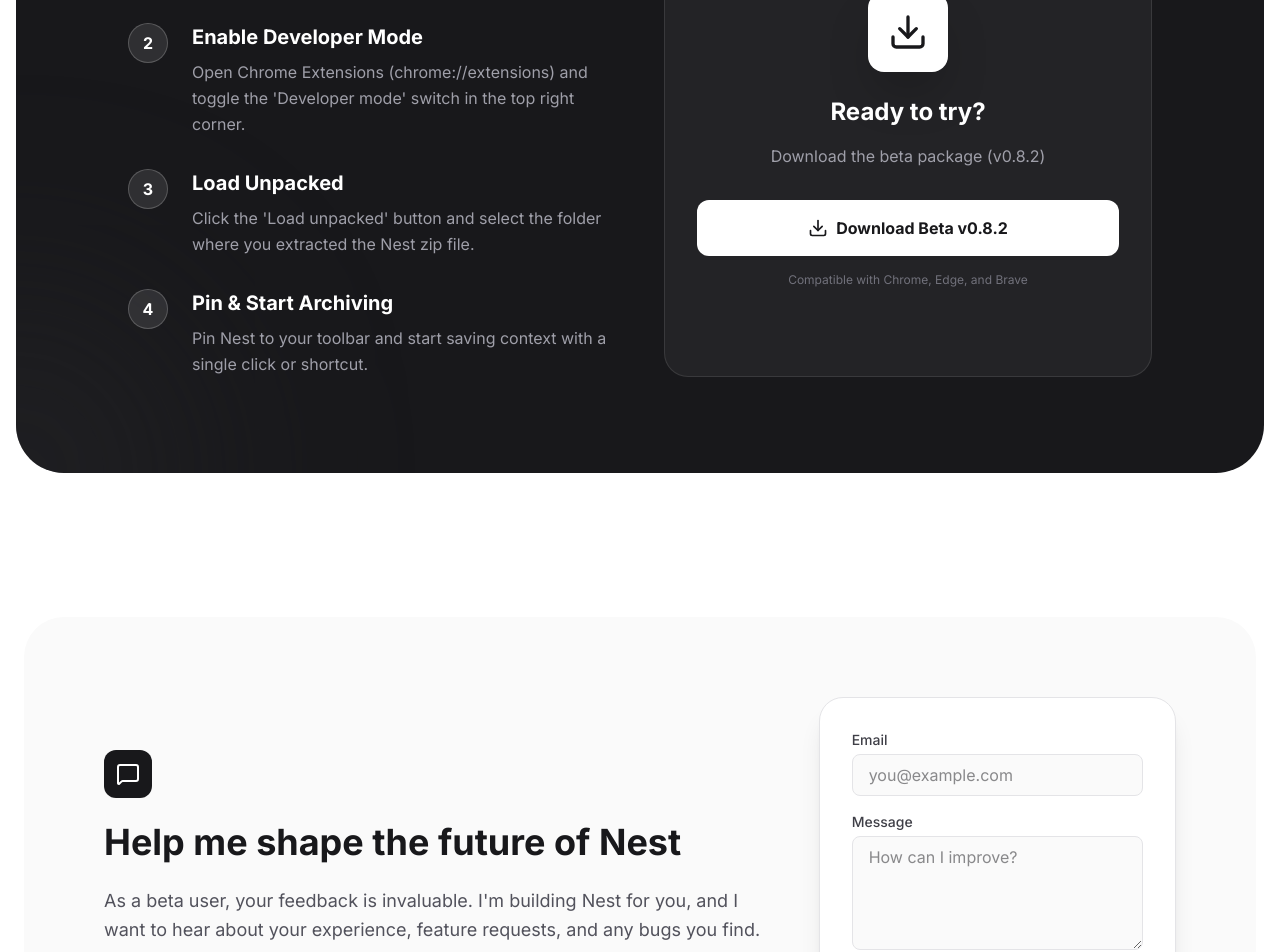
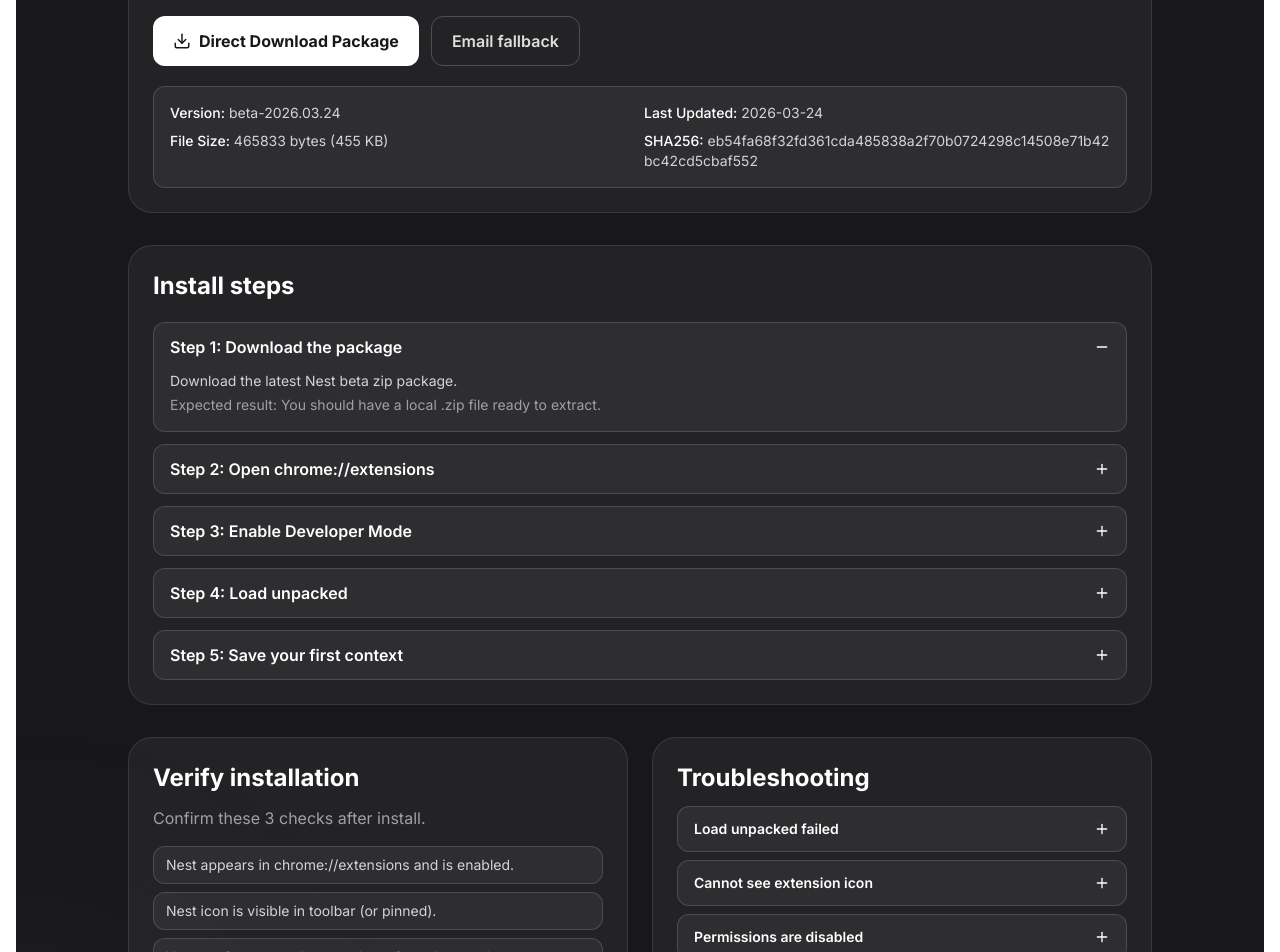
Before and after one commit to allensucre/Nest-Website-aistudio-, a React (Vite) app: page / in a window 1280 px wide. Shown: the part 3840-4792 px from the top of the page. Built offline with nearby package versions, Linux system fonts and the light colour scheme; no server answers.

Commit message:
feat: close manual install release gate with real package and verification UI

```diff
--- a/src/App.tsx
+++ b/src/App.tsx
@@ -127,6 +127,15 @@
 const SUPABASE_WAITLIST_ENDPOINT = (import.meta as any).env?.VITE_SUPABASE_WAITLIST_ENDPOINT || '';
 const SUPABASE_ANON_KEY = (import.meta as any).env?.VITE_SUPABASE_ANON_KEY || '';
 const BETA_DOWNLOAD_URL = (import.meta as any).env?.VITE_BETA_DOWNLOAD_URL || '';
+const MANUAL_INSTALL_PACKAGE_URL =
+  (import.meta as any).env?.VITE_MANUAL_INSTALL_PACKAGE_URL ||
+  BETA_DOWNLOAD_URL ||
+  '/downloads/nest-beta-package-2026.03.24.zip';
+const MANUAL_INSTALL_VERSION = (import.meta as any).env?.VITE_MANUAL_INSTALL_VERSION || 'beta-2026.03.24';
+const MANUAL_INSTALL_UPDATED_AT = (import.meta as any).env?.VITE_MANUAL_INSTALL_UPDATED_AT || '2026-03-24';
+const MANUAL_INSTALL_SIZE = (import.meta as any).env?.VITE_MANUAL_INSTALL_SIZE || '465833 bytes (455 KB)';
+const MANUAL_INSTALL_SHA256 =
+  (import.meta as any).env?.VITE_MANUAL_INSTALL_SHA256 || 'eb54fa68f32fd361cda485838a2f70b0724298c14508e71b42bc42cd5cbaf552';
 const WAITLIST_FALLBACK_EMAIL = (import.meta as any).env?.VITE_WAITLIST_FALLBACK_EMAIL || 'sucre2046@gmail.com';
 const DISCOVERY_CHANNEL_OPTIONS = [
   'Reddit',
@@ -591,26 +600,92 @@
 };
 
 const BetaSteps = () => {
-  const downloadHref = BETA_DOWNLOAD_URL || 'mailto:sucre2046@gmail.com?subject=Nest%20Beta%20Package%20Request';
-  const downloadLabel = BETA_DOWNLOAD_URL ? 'Download Beta v0.8.2' : 'Request Beta Package by Email';
+  const [openStepIndex, setOpenStepIndex] = useState(0);
+  const [checkedItems, setCheckedItems] = useState<number[]>([]);
+  const [openTroubleshooting, setOpenTroubleshooting] = useState<number[]>([]);
+
+  const downloadHref =
+    MANUAL_INSTALL_PACKAGE_URL || `mailto:${WAITLIST_FALLBACK_EMAIL}?subject=Nest%20Beta%20Package%20Request`;
+  const downloadLabel = MANUAL_INSTALL_PACKAGE_URL ? 'Direct Download Package' : 'Request Package by Email';
+  const hasDirectDownload = downloadHref.startsWith('http') || downloadHref.startsWith('/');
+
   const steps = [
     {
-      title: "Download the Package",
-      content: "Download the latest Nest Beta zip file from the repository. It contains all the necessary extension files."
+      title: 'Step 1: Download the package',
+      action: 'Download the latest Nest beta zip package.',
+      outcome: 'You should have a local .zip file ready to extract.',
     },
     {
-      title: "Enable Developer Mode",
-      content: "Open Chrome Extensions (chrome://extensions) and toggle the 'Developer mode' switch in the top right corner."
+      title: 'Step 2: Open chrome://extensions',
+      action: 'Open chrome://extensions in your browser.',
+      outcome: 'You should see the extension management page.',
     },
     {
-      title: "Load Unpacked",
-      content: "Click the 'Load unpacked' button and select the folder where you extracted the Nest zip file."
+      title: 'Step 3: Enable Developer Mode',
+      action: "Enable the 'Developer mode' toggle in the top-right.",
+      outcome: "'Load unpacked' button should become visible.",
     },
     {
-      title: "Pin & Start Archiving",
-      content: "Pin Nest to your toolbar and start saving context with a single click or shortcut."
-    }
+      title: 'Step 4: Load unpacked',
+      action: "Click 'Load unpacked' and select your extracted package folder.",
+      outcome: 'Nest should appear in your extension list.',
+    },
+    {
+      title: 'Step 5: Save your first context',
+      action: 'Pin Nest to toolbar and save one real tab set.',
+      outcome: 'You should see Snapshot-ready feedback in product.',
+    },
   ];
+
+  const verifyItems = [
+    'Nest appears in chrome://extensions and is enabled.',
+    'Nest icon is visible in toolbar (or pinned).',
+    'You can Save one tab set and see Snapshot ready.',
+  ];
+
+  const troubleshootingItems = [
+    {
+      title: 'Load unpacked failed',
+      detail: 'Unzip first, then pick the folder that contains manifest.json.',
+    },
+    {
+      title: 'Cannot see extension icon',
+      detail: 'Open extension menu in Chrome toolbar and pin Nest.',
+    },
+    {
+      title: 'Permissions are disabled',
+      detail: 'Open extension details and enable permissions, then reload the active tab.',
+    },
+    {
+      title: 'Installed but Save does not work',
+      detail: 'Refresh target tabs and retry. If still blocked, disable/enable Nest once.',
+    },
+  ];
+
+  const toggleVerify = (index: number) => {
+    setCheckedItems((prev) => {
+      const exists = prev.includes(index);
+      const next = exists ? prev.filter((x) => x !== index) : [...prev, index];
+      trackEvent('website_manual_install_verify_toggle', {
+        item_index: index + 1,
+        checked: !exists,
+        completed_count: next.length,
+      });
+      return next;
+    });
+  };
+
+  const toggleTroubleshooting = (index: number) => {
+    setOpenTroubleshooting((prev) => {
+      const exists = prev.includes(index);
+      const next = exists ? prev.filter((x) => x !== index) : [...prev, index];
+      trackEvent('website_manual_install_troubleshooting_toggle', {
+        item_index: index + 1,
+        expanded: !exists,
+      });
+      return next;
+    });
+  };
 
   return (
     <section id="install" className="py-24 px-6 bg-zinc-900 text-white rounded-[3rem] mx-4 my-12 overflow-hidden relative">
@@ -628,38 +703,117 @@
           </p>
         </div>
 
-        <div className="grid md:grid-cols-2 gap-12">
         <div className="space-y-8">
-            {steps.map((step, idx) => (
-              <div key={idx} className="flex gap-6">
-                <div className="flex-shrink-0 w-10 h-10 rounded-full bg-white/10 border border-white/20 flex items-center justify-center font-bold text-white">
-                  {idx + 1}
+          <div className="bg-white/5 border border-white/10 rounded-3xl p-6">
+            <h3 className="text-2xl font-bold mb-3">Download package</h3>
+            <p className="text-zinc-400 mb-5">Direct download is primary. Email fallback remains available.</p>
+            <div className="flex flex-wrap gap-3">
+              <a
+                href={downloadHref}
+                target={hasDirectDownload ? '_blank' : undefined}
+                rel={hasDirectDownload ? 'noopener noreferrer' : undefined}
+                onClick={() => {
+                  trackEvent('website_manual_install_download_click', {
+                    placement: 'install',
+                    has_direct_url: hasDirectDownload,
+                  });
+                  trackEvent('website_cta_click', {
+                    section: 'install',
+                    label: downloadLabel,
+                    target: 'manual_install_download',
+                  });
+                }}
+                className="inline-flex items-center gap-2 bg-white text-zinc-900 px-5 py-3 rounded-xl font-bold hover:bg-zinc-100 transition-all"
+              >
+                <Download size={18} />
+                {downloadLabel}
+              </a>
+              <a
+                href={`mailto:${WAITLIST_FALLBACK_EMAIL}?subject=Nest%20Beta%20Package%20Request`}
+                className="inline-flex items-center gap-2 border border-white/20 px-5 py-3 rounded-xl font-semibold text-white/85 hover:bg-white/10"
+              >
+                Email fallback
+              </a>
             </div>
-                <div>
-                  <h3 className="text-xl font-bold mb-2">{step.title}</h3>
-                  <p className="text-zinc-400 leading-relaxed">{step.content}</p>
+            <div className="mt-5 grid gap-2 rounded-xl border border-white/15 bg-white/5 p-4 text-sm text-zinc-300 md:grid-cols-2">
+              <p><span className="text-white font-medium">Version:</span> {MANUAL_INSTALL_VERSION}</p>
+              <p><span className="text-white font-medium">Last Updated:</span> {MANUAL_INSTALL_UPDATED_AT}</p>
+              <p><span className="text-white font-medium">File Size:</span> {MANUAL_INSTALL_SIZE}</p>
+              <p className="break-all"><span className="text-white font-medium">SHA256:</span> {MANUAL_INSTALL_SHA256}</p>
             </div>
           </div>
+
+          <div className="bg-white/5 border border-white/10 rounded-3xl p-6">
+            <h3 className="text-2xl font-bold mb-5">Install steps</h3>
+            <div className="space-y-3">
+              {steps.map((step, idx) => (
+                <article key={step.title} className="rounded-xl border border-white/15 bg-white/5">
+                  <button
+                    type="button"
+                    onClick={() => {
+                      setOpenStepIndex(idx);
+                      trackEvent('website_manual_install_step_click', { step_index: idx + 1, step_title: step.title });
+                    }}
+                    className="w-full flex items-center justify-between px-4 py-3 text-left"
+                  >
+                    <span className="font-semibold">{step.title}</span>
+                    {openStepIndex === idx ? <Minus size={16} /> : <Plus size={16} />}
+                  </button>
+                  {openStepIndex === idx ? (
+                    <div className="px-4 pb-4 text-sm text-zinc-300">
+                      <p>{step.action}</p>
+                      <p className="mt-1 text-zinc-400">Expected result: {step.outcome}</p>
+                    </div>
+                  ) : null}
+                </article>
               ))}
             </div>
+          </div>
 
-          <div className="bg-white/5 border border-white/10 rounded-3xl p-8 flex flex-col items-center justify-center text-center">
-            <div className="w-20 h-20 bg-white rounded-2xl flex items-center justify-center mb-6 shadow-2xl">
-              <Download className="text-zinc-900 w-10 h-10" />
+          <div className="grid md:grid-cols-2 gap-6">
+            <div className="bg-white/5 border border-white/10 rounded-3xl p-6">
+              <h3 className="text-2xl font-bold mb-3">Verify installation</h3>
+              <p className="text-zinc-400 mb-4">Confirm these 3 checks after install.</p>
+              <div className="space-y-2">
+                {verifyItems.map((item, idx) => {
+                  const checked = checkedItems.includes(idx);
+                  return (
+                    <button
+                      type="button"
+                      key={item}
+                      onClick={() => toggleVerify(idx)}
+                      className={`w-full rounded-xl border px-3 py-2 text-left text-sm ${
+                        checked ? 'border-white/35 bg-white/20 text-white' : 'border-white/15 bg-white/5 text-zinc-300'
+                      }`}
+                    >
+                      {item}
+                    </button>
+                  );
+                })}
               </div>
-            <h3 className="text-2xl font-bold mb-4">Ready to try?</h3>
-            <p className="text-zinc-400 mb-8">Download the beta package (v0.8.2)</p>
-            <a
-              href={downloadHref}
-              target={downloadHref.startsWith('http') ? '_blank' : undefined}
-              rel={downloadHref.startsWith('http') ? 'noopener noreferrer' : undefined}
-              onClick={() => trackEvent('website_cta_click', { section: 'install', label: downloadLabel, target: 'manual_install_download' })}
-              className="w-full bg-white text-zinc-900 py-4 rounded-xl font-bold hover:bg-zinc-100 transition-all flex items-center justify-center gap-2"
+            </div>
+
+            <div className="bg-white/5 border border-white/10 rounded-3xl p-6">
+              <h3 className="text-2xl font-bold mb-3">Troubleshooting</h3>
+              <div className="space-y-2">
+                {troubleshootingItems.map((item, idx) => {
+                  const expanded = openTroubleshooting.includes(idx);
+                  return (
+                    <article key={item.title} className="rounded-xl border border-white/15 bg-white/5">
+                      <button
+                        type="button"
+                        onClick={() => toggleTroubleshooting(idx)}
+                        className="w-full flex items-center justify-between px-4 py-3 text-left text-sm font-semibold"
                       >
-              <Download size={20} />
-              {downloadLabel}
-            </a>
-            <p className="mt-4 text-xs text-zinc-500">Compatible with Chrome, Edge, and Brave</p>
+                        <span>{item.title}</span>
+                        {expanded ? <Minus size={16} /> : <Plus size={16} />}
+                      </button>
+                      {expanded ? <p className="px-4 pb-4 text-sm text-zinc-300">{item.detail}</p> : null}
+                    </article>
+                  );
+                })}
+              </div>
+            </div>
           </div>
         </div>
       </div>
```
Also changed, not shown: 2 other files (tests, documents, lock files or other folders). Lines whose indentation alone changed are shown as unchanged.
